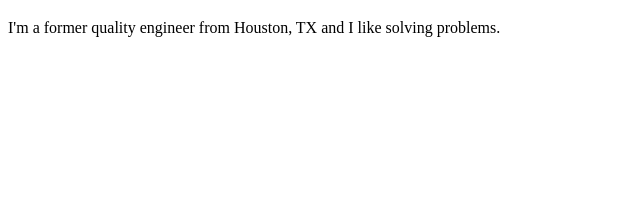
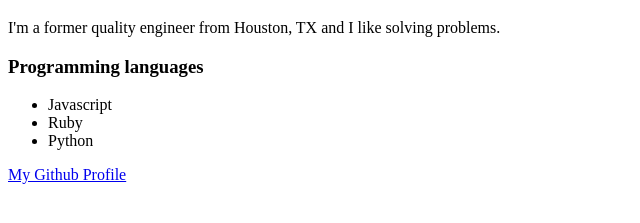
Before and after one commit to ajclose/git-skills, a plain HTML site: page index.html in a window 1280 px wide. Shown: the part 61-284 px from the top of the page, without its empty margins (0-640 px from the left). Drawn offline with Linux system fonts and the light colour scheme.

Commit message:
Add programming languages and link to github

```diff
--- a/index.html
+++ b/index.html
@@ -7,5 +7,14 @@
   <body>
     <h1>Alex Close</h1>
     <p>I'm a former quality engineer from Houston, TX and I like solving problems.</p>
+    <h3>Programming languages</h3>
+    <p>
+      <ul>
+        <li>Javascript</li>
+        <li>Ruby</li>
+        <li>Python</li>
+      </ul>
+      <a href="https://github.com/ajclose" target="_blank">My Github Profile</a>
+    </p>
   </body>
 </html>
```
